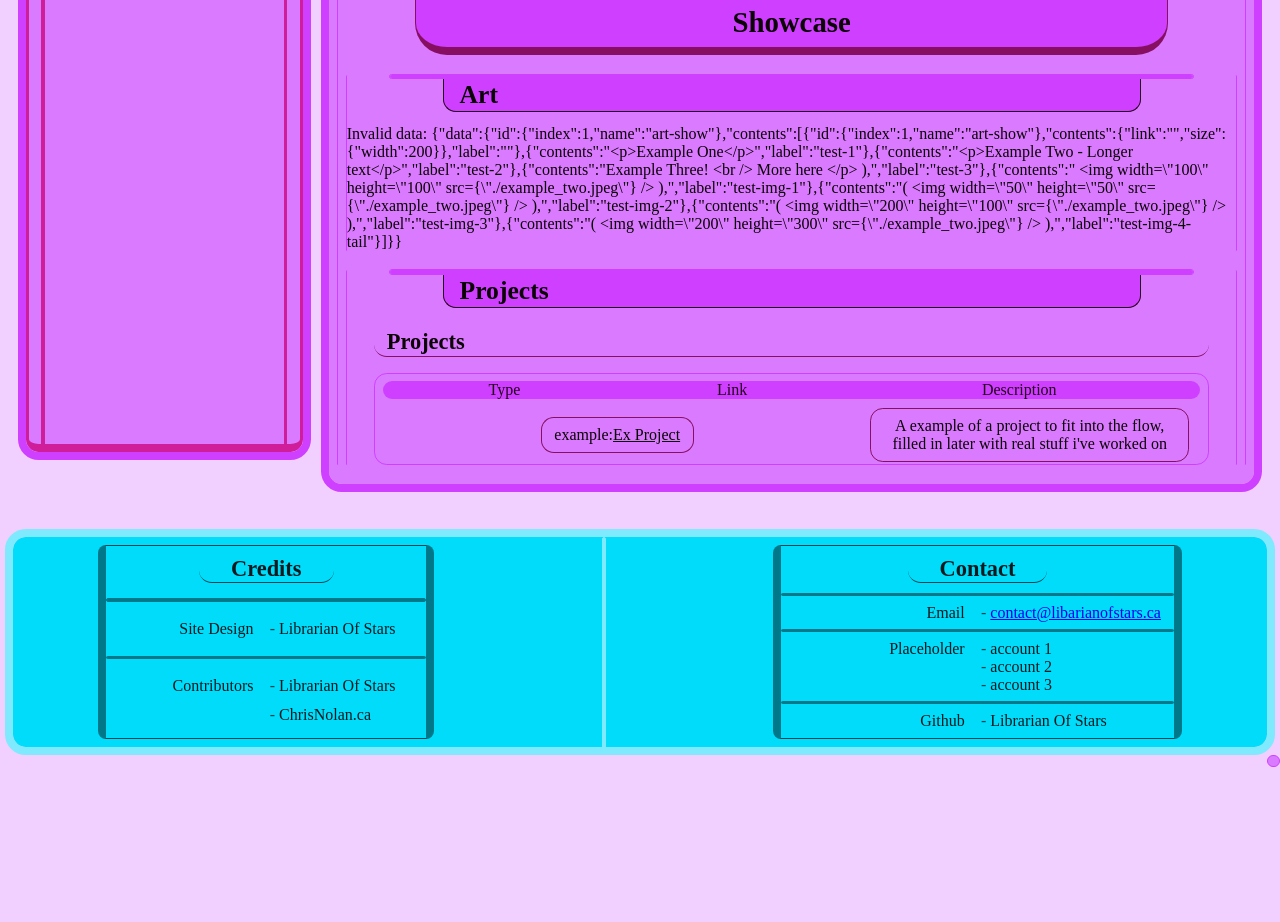
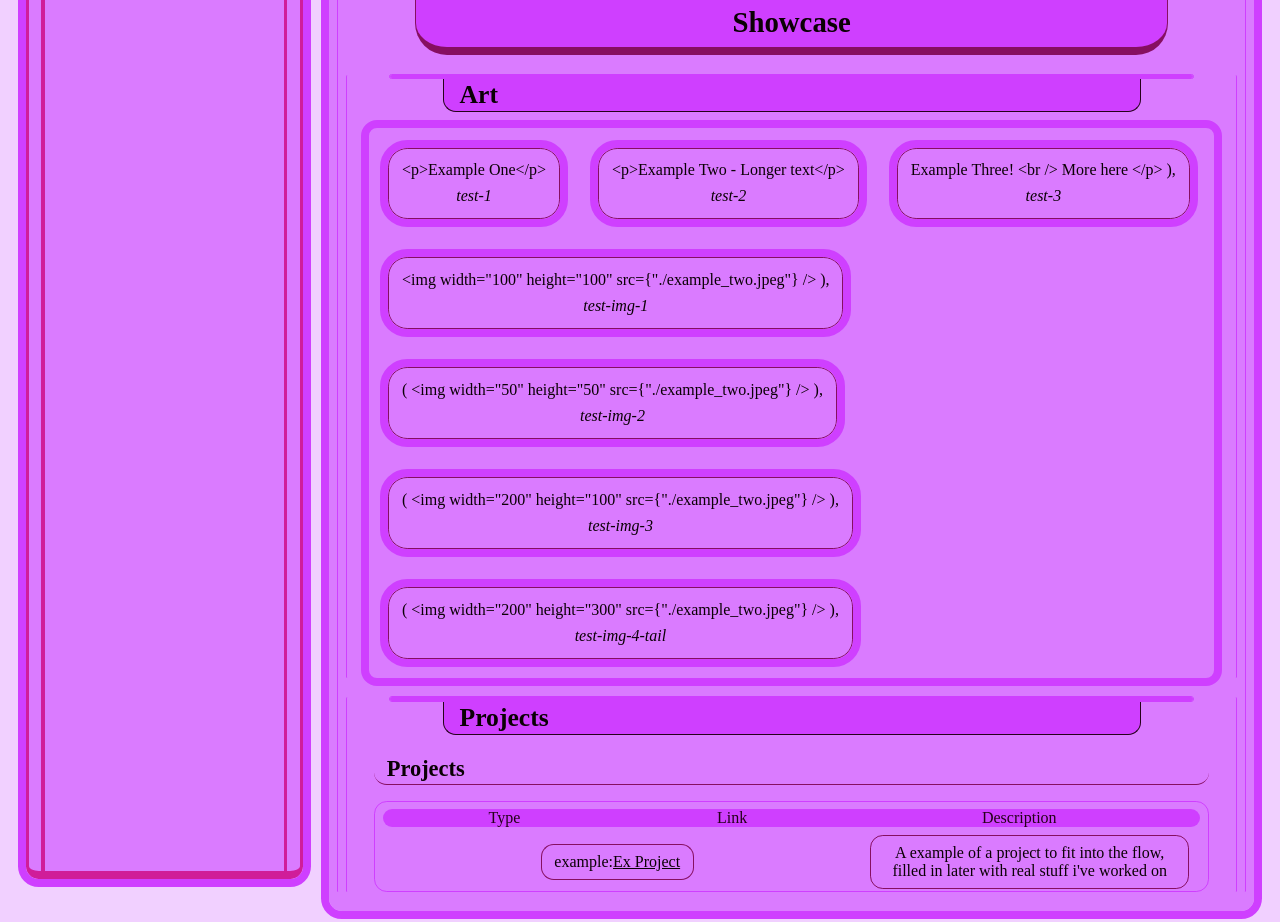
Before and after one commit to librarianofstars-ca-org/website, a Next.js app: page / in a window 1280 px wide. Shown: the part 1100-2022 px from the top of the page. Before the commit the page ends 1867 px from the top, so only its background shows below. Built offline with nearby package versions, Linux system fonts and the light colour scheme.

Commit message:
feat: working as string versions of the contents

```diff
--- a/components/blocks/gallery_block.tsx
+++ b/components/blocks/gallery_block.tsx
@@ -5,29 +5,37 @@ import { JSX } from "react/jsx-runtime";
 
 import Block from "@/components/blocks/generic_block";
 
-export type gallery_item = { show: JSX.Element; label: string };
-export type gallery_items = gallery_item[];
+export type gallery_item = {
+  id: { index: number; name: string };
+  contents: string | {};
+  // JSX.Element;
+  label: string;
+};
+export interface gallery_items {
+  id: { index: number; name: string };
+  contents: gallery_item[];
+}
 
 import { ErrorData, validate_against_schema } from "@/schema/validation";
 import { to_key } from "@/utilities/key_mapping";
 
 export default function GalleryBlock({ data }: { data: gallery_items }) {
-  if (
-    !validate_against_schema(
-      "https://librarianofstars.ca/schema/components/blocks/paragraph.json",
-      data,
-    )
-  ) {
-    return <ErrorData data={data} />;
-  }
+  // if (
+  //   !validate_against_schema(
+  //     "https://librarianofstars.ca/schema/components/blocks/paragraph.json",
+  //     data,
+  //   )
+  // ) {
+  //   return <ErrorData data={data} />;
+  // }
   return (
     <Block
       type="gallery"
       wrapper="ul"
     >
-      {data.map((item) => (
+      {data.contents.map((item) => (
         <GalleryItem
-          key={item.label}
+          key={to_key(item.id)}
           galleryitem={item}
         />
       ))}
@@ -36,10 +44,15 @@ export default function GalleryBlock({ data }: { data: gallery_items }) {
 }
 
 export function GalleryItem({ galleryitem }: { galleryitem: gallery_item }) {
-  return (
-    <div className="gallery-item">
-      <li className="gallery-display">{galleryitem.show}</li>
-      <span className="gallery-label">{galleryitem.label}</span>
-    </div>
-  );
+  if (typeof galleryitem.contents === "string") {
+    return (
+      <div
+        className="gallery-item"
+        key={to_key(galleryitem.id)}
+      >
+        <li className="gallery-display">{galleryitem.contents}</li>
+        <span className="gallery-label">{galleryitem.label}</span>
+      </div>
+    );
+  }
 }
--- a/data/app/homepage/blocks/art_show.json
+++ b/data/app/homepage/blocks/art_show.json
@@ -6,25 +6,38 @@
       "contents": { "link": "", "size": { "width": 200 } },
       "label": ""
     },
-    { "contents": "<p>Example One</p>", "label": "test-1" },
-    { "contents": "<p>Example Two - Longer text</p>", "label": "test-2" },
     {
+      "id": { "index": 2, "name": "art-show" },
+      "contents": "<p>Example One</p>",
+      "label": "test-1"
+    },
+    {
+      "id": { "index": 3, "name": "art-show" },
+      "contents": "<p>Example Two - Longer text</p>",
+      "label": "test-2"
+    },
+    {
+      "id": { "index": 4, "name": "art-show" },
       "contents": "Example Three! <br />      More here      </p>      ),",
       "label": "test-3"
     },
     {
+      "id": { "index": 5, "name": "art-show" },
       "contents": "      <img      width=\"100\"      height=\"100\"      src={\"./example_two.jpeg\"}      />      ),",
       "label": "test-img-1"
     },
     {
+      "id": { "index": 6, "name": "art-show" },
       "contents": "(      <img      width=\"50\"      height=\"50\"      src={\"./example_two.jpeg\"}      />      ),",
       "label": "test-img-2"
     },
     {
+      "id": { "index": 7, "name": "art-show" },
       "contents": "(      <img      width=\"200\"      height=\"100\"      src={\"./example_two.jpeg\"}      />      ),",
       "label": "test-img-3"
     },
     {
+      "id": { "index": 8, "name": "art-show" },
       "contents": "(      <img      width=\"200\"      height=\"300\"      src={\"./example_two.jpeg\"}      />      ),",
       "label": "test-img-4-tail"
     }
```
Also changed, not shown: schema/components/blocks/gallery.json (+5 -3 lines).
